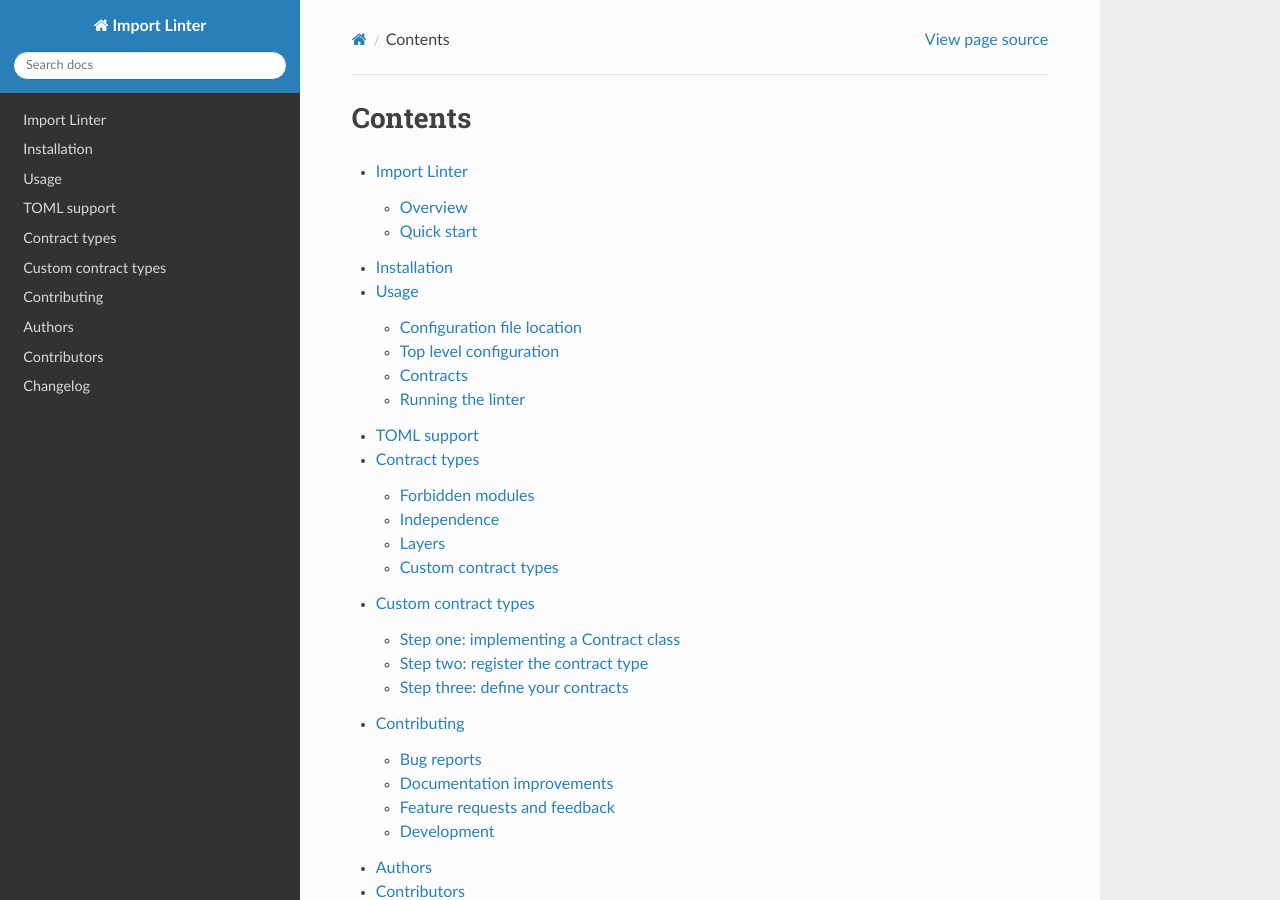
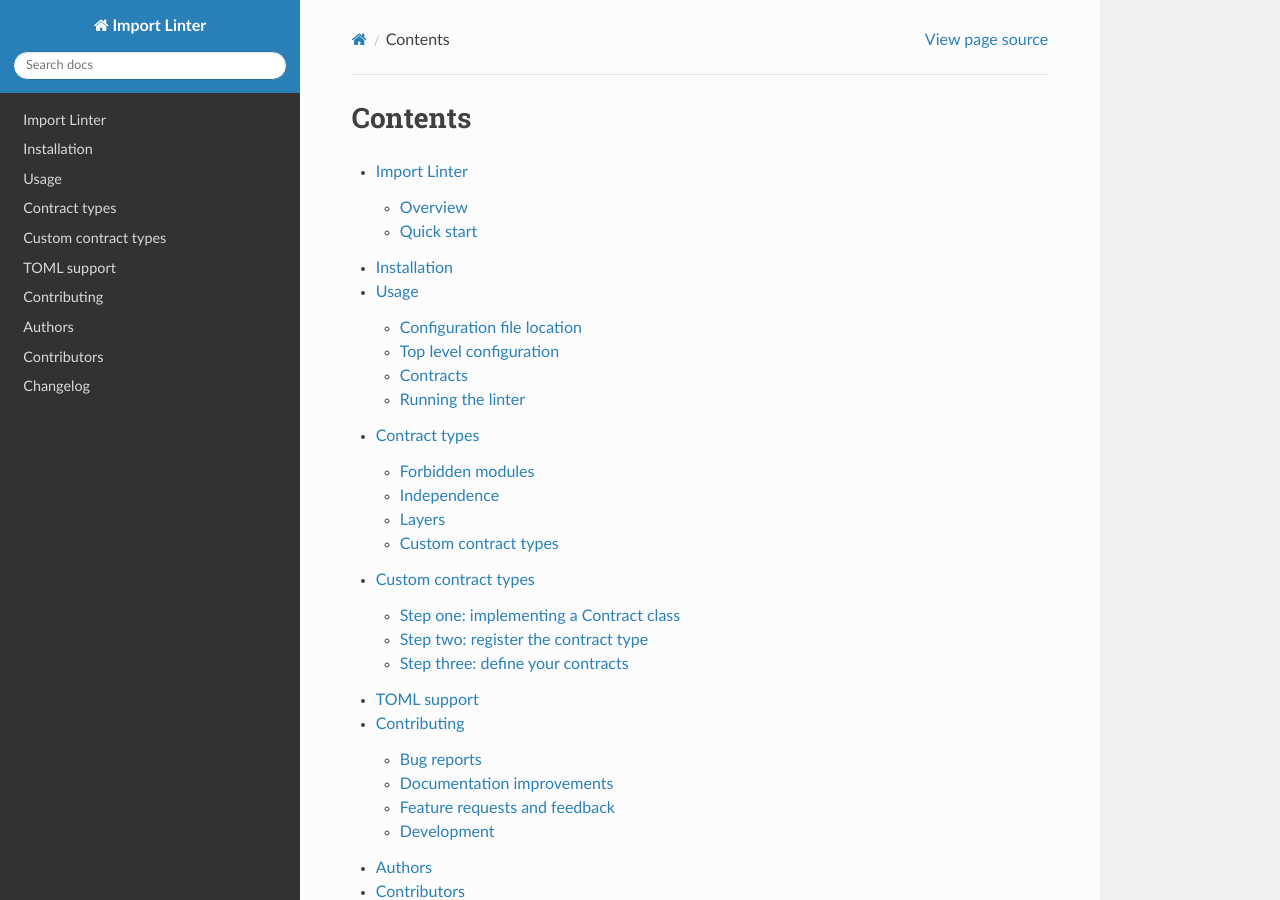
Before and after one commit to seddonym/import-linter, a Sphinx documentation site: the page built from docs/index.rst, in a window 1280 px wide and 900 px high. Built offline with Sphinx 7.4.7 and the Read the Docs theme 2.0.0, drawn with Linux system fonts in a browser that asks for light colours.

Commit message:
Move doc

```diff
--- a/docs/index.rst
+++ b/docs/index.rst
@@ -8,9 +8,9 @@ Contents
    readme
    installation
    usage
-   toml
    contract_types
    custom_contract_types
+   toml
    contributing
    authors
    changelog
```
